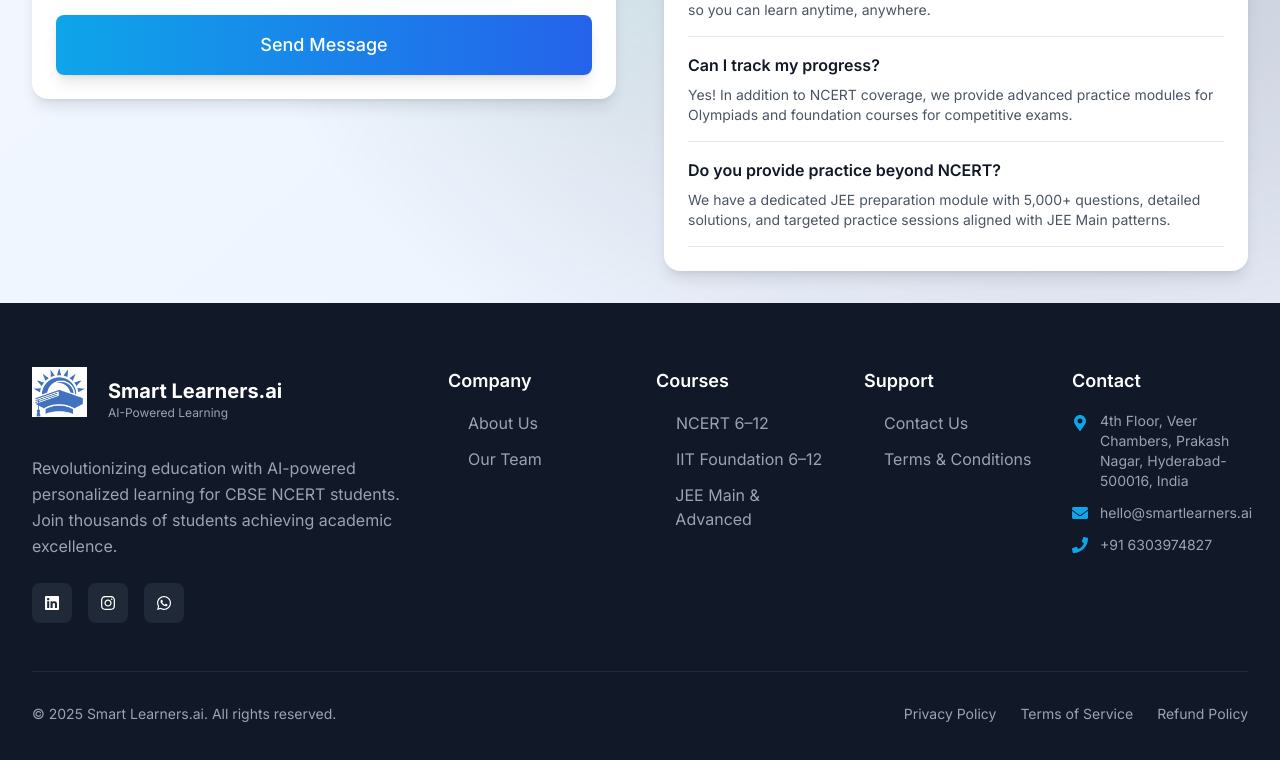
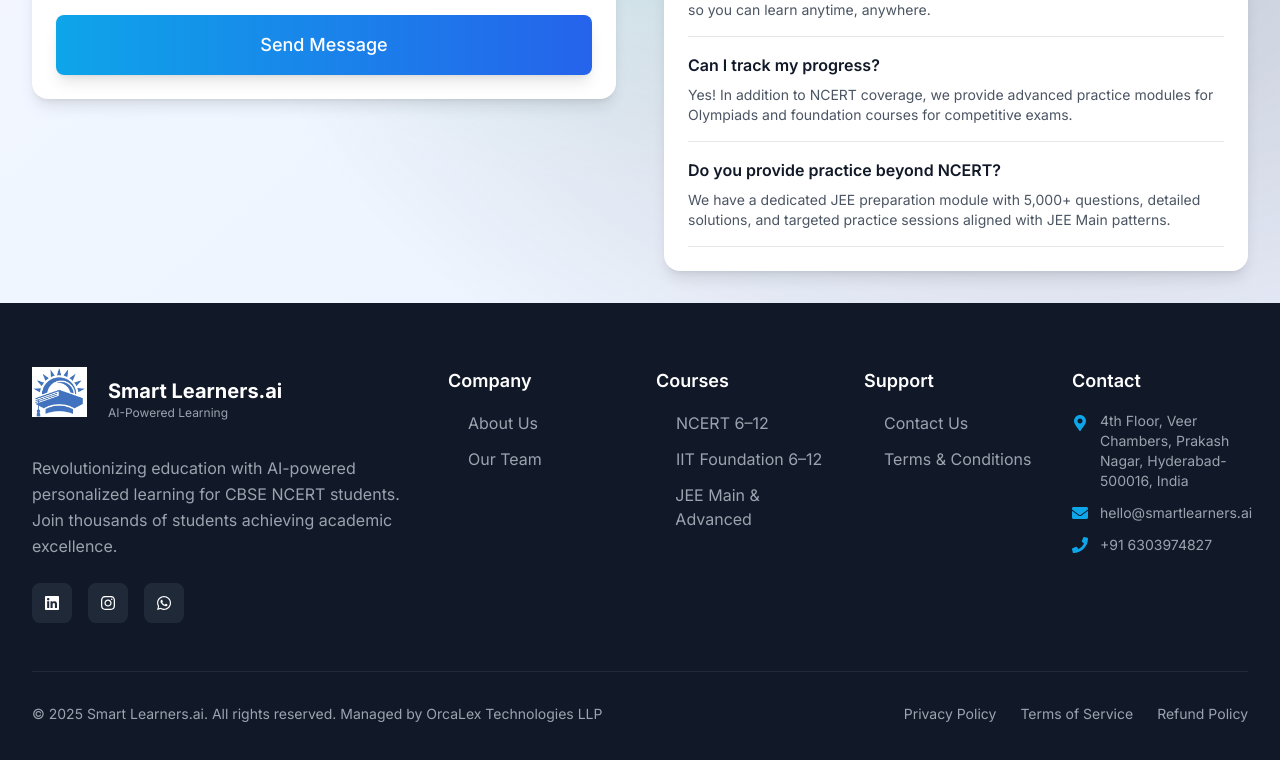
Before and after one commit to Orcalexai/Smartlearners, a Next.js app: page /contact in a window 1280 px wide. Shown: the part 1101-1861 px from the top of the page. Built offline with nearby package versions, Linux system fonts and the light colour scheme.

Commit message:
/update/Footer.tsx

```diff
--- a/components/Footer.tsx
+++ b/components/Footer.tsx
@@ -173,7 +173,7 @@
         <div className="pt-8 border-t border-gray-800">
           <div className="flex flex-col md:flex-row justify-between items-center space-y-4 md:space-y-0">
             <p className="text-gray-400 text-sm text-center md:text-left">
-              © {currentYear} Smart Learners.ai. All rights reserved.
+              © {currentYear} Smart Learners.ai. All rights reserved. Managed by OrcaLex Technologies LLP
             </p>
             <div className="flex space-x-6 text-sm">
               <Link href="/privacy" className="text-gray-400 hover:text-white transition-colors">
```
